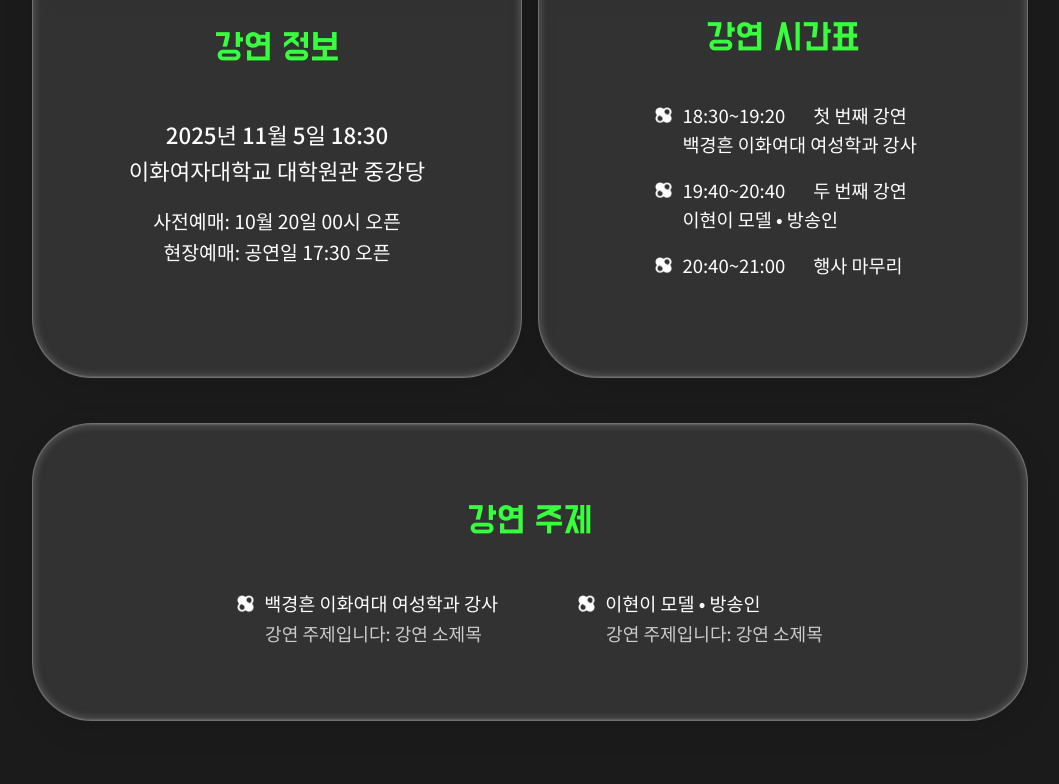
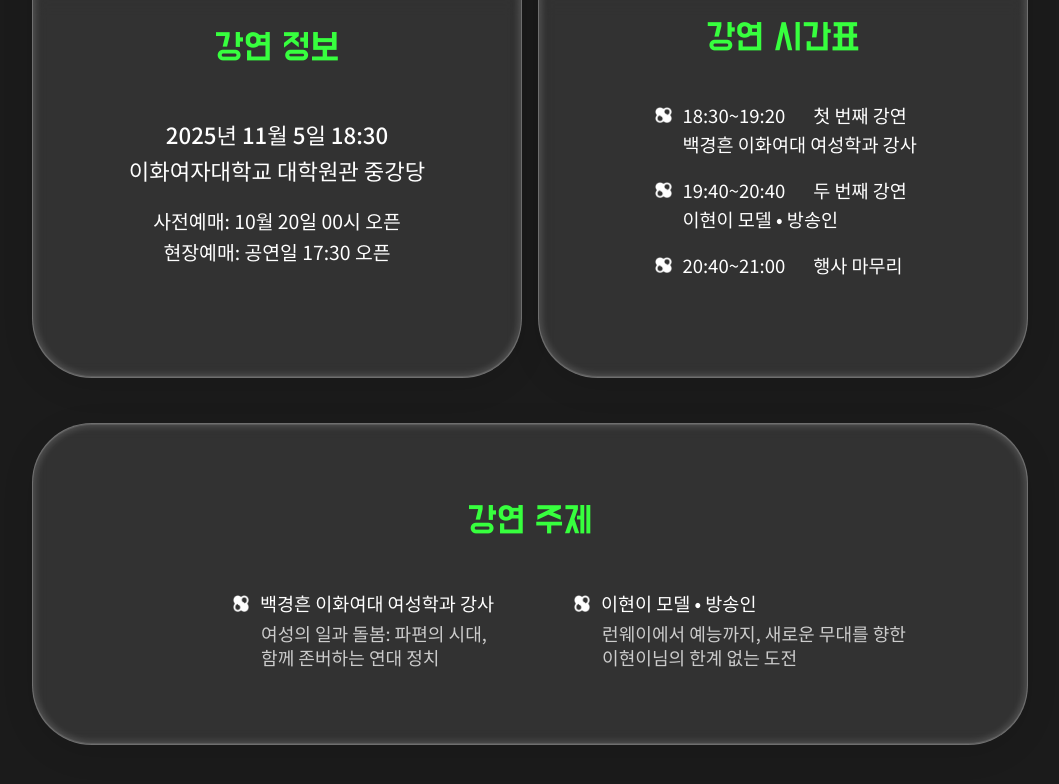
Before and after one commit to Ewhaian-WebEngineering/padlet, a React (Vite) app in the folder front/: page /event-info in a window 1280 px wide. Shown: the part 476-1260 px from the top of the page, without its empty margins (110-1169 px from the left). Built offline with nearby package versions, Linux system fonts and the light colour scheme; no server answers.

Commit message:
fix(#93):행사정보 수정

```diff
--- a/front/src/data/eventInfo.json
+++ b/front/src/data/eventInfo.json
@@ -5,6 +5,6 @@
   "onsiteSale": "공연일 17:30 오픈",
   "speaker1": "백경흔 이화여대 여성학과 강사",
   "speaker2": "이현이 모델 • 방송인",
-  "title1": "강연 주제입니다: 강연 소제목",
-  "title2": "강연 주제입니다: 강연 소제목"
+  "title1": "여성의 일과 돌봄: 파편의 시대,\n함께 존버하는 연대 정치",
+  "title2": "런웨이에서 예능까지, 새로운 무대를 향한 \n 이현이님의 한계 없는 도전 "
 }
--- a/front/src/pages/eventPage/EventPage.style.js
+++ b/front/src/pages/eventPage/EventPage.style.js
@@ -121,6 +121,9 @@
     padding: 25px 0 25px;
     border-radius: 40px;
 
+    &.full {
+      height: 235px;
+    }
     &.long-card {
       height: 252px;
     }
@@ -259,10 +262,12 @@
   /* pc버전에서는 같은 선상*/
   @media (min-width: ${({ theme }) => theme.breakpoints.tablet}) {
     flex-direction: row;
-    justify-content: center;
+    // justify-content: center;
+    margin-left: 200px;
     align-items: flex-start;
-    gap: 5rem;
+    gap: 80px;
     margin-bottom: 74.47px;
+    text-align: left;
   }
   @media (max-width: ${({ theme }) => theme.breakpoints.tablet}) {
     gap: 19px;
@@ -367,6 +372,12 @@
 
     color: #ccc;
     line-height: 1.35;
+    text-align: left;
+    text-wrap: balance;
+    @media (min-width: ${({ theme }) => theme.breakpoints.tablet}) {
+      white-space: pre-line;
+      word-break: keep-all;
+    }
   }
   .CardItems22 {
     display: flex;
@@ -408,6 +419,13 @@
       margin: 4px 0 0 0;
       font-size: 0.75rem;
       font-weight: 400;
+
+      text-align: left;
+      text-wrap: balance;
+      @media (max-width: ${({ theme }) => theme.breakpoints.tablet}) {
+        white-space: pre-line;
+        word-break: keep-all;
+      }
     }
   }
 `;
```
